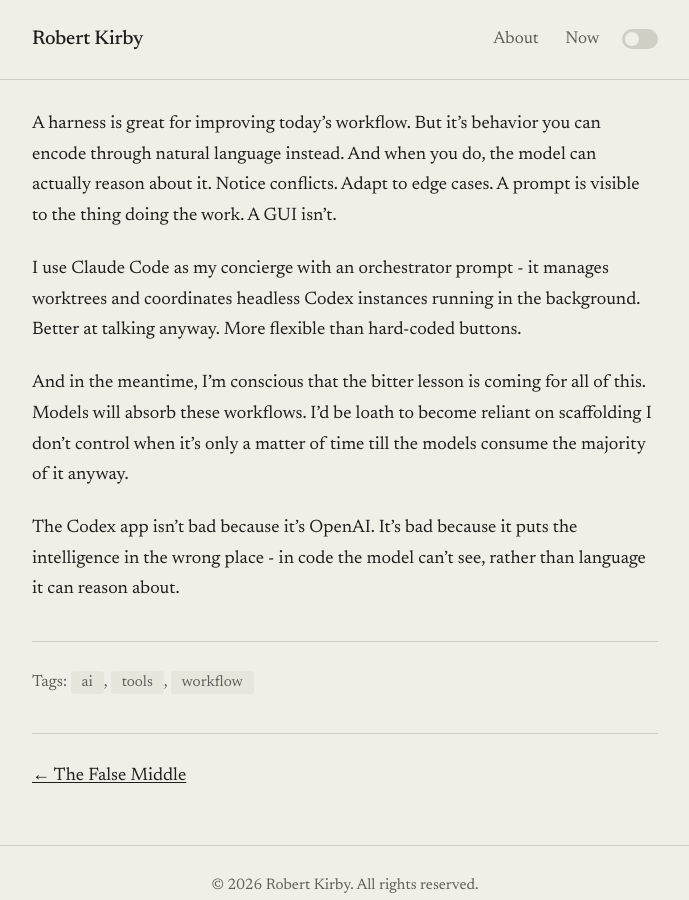
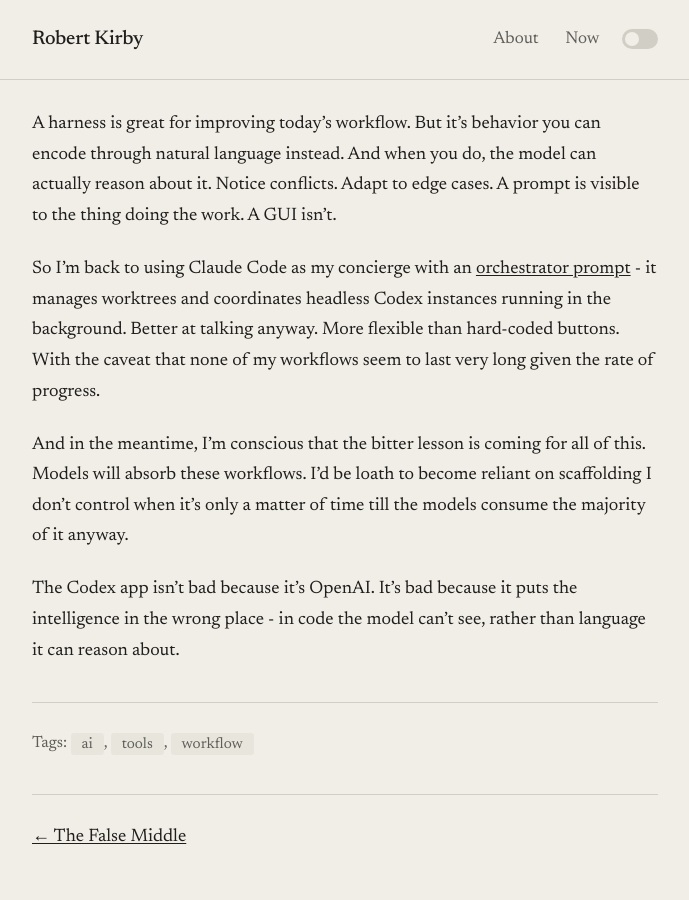
Before and after one commit to rob137/rob137.github.io, a Jekyll site: the page built from _posts/2026-02-05-the-invisible-jig.md, in a window 1280 px wide and 900 px high, scrolled down 770 px. Shown: the whole window, without its empty margins (295-984 px from the left). Built offline with Jekyll 4.4.1, drawn with Linux system fonts in a browser that asks for light colours.

Commit message:
Add orchestrator link and workflow caveat
Co-Authored-By: Claude Opus 4.5 <noreply@anthropic.com>

```diff
--- a/_posts/2026-02-05-the-invisible-jig.md
+++ b/_posts/2026-02-05-the-invisible-jig.md
@@ -22,7 +22,7 @@ The context is implicit in the harness code. The model can't see it. So you keep
 
 A harness is great for improving today's workflow. But it's behavior you can encode through natural language instead. And when you do, the model can actually reason about it. Notice conflicts. Adapt to edge cases. A prompt is visible to the thing doing the work. A GUI isn't.
 
-I use Claude Code as my concierge with an orchestrator prompt - it manages worktrees and coordinates headless Codex instances running in the background. Better at talking anyway. More flexible than hard-coded buttons.
+So I'm back to using Claude Code as my concierge with an [orchestrator prompt](/2026/01/21/orchestrator) - it manages worktrees and coordinates headless Codex instances running in the background. Better at talking anyway. More flexible than hard-coded buttons. With the caveat that none of my workflows seem to last very long given the rate of progress.
 
 And in the meantime, I'm conscious that the bitter lesson is coming for all of this. Models will absorb these workflows. I'd be loath to become reliant on scaffolding I don't control when it's only a matter of time till the models consume the majority of it anyway.
 
```
